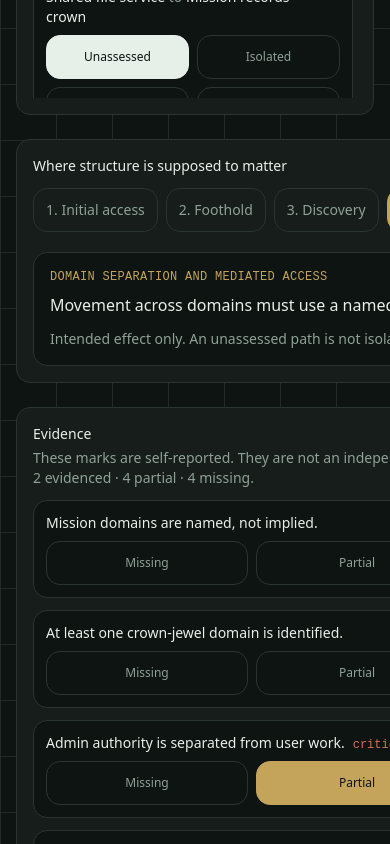
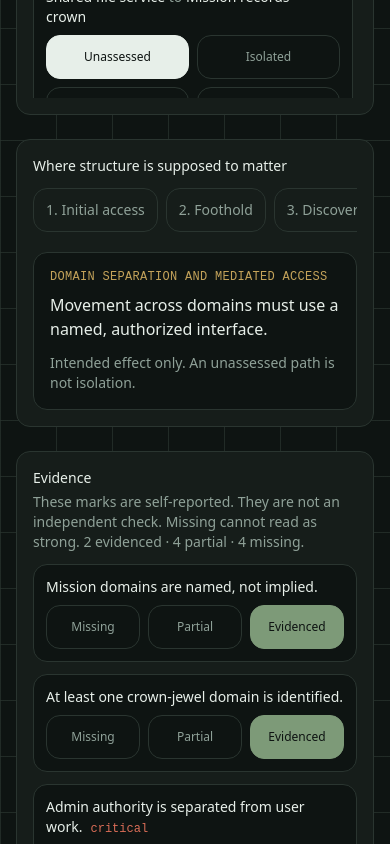
Before and after one commit to GLOBAL-AI-GOVERNANCE/containment-ledger, a React (Vite) app: page / in a window 390 px wide. Shown: the part 2380-3224 px from the top of the page. Built offline with nearby package versions, Linux system fonts and the light colour scheme.

Commit message:
Ledger: keep path and evidence panels within narrow screens (#13)

```diff
--- a/package.json
+++ b/package.json
@@ -6,7 +6,7 @@
     "dev": "vite --host 127.0.0.1 --port 4173",
     "build": "tsc --noEmit && vite build",
     "preview": "vite preview --host 127.0.0.1 --port 4173",
-    "test": "node --experimental-strip-types --test src/lib/ledger.test.ts src/lib/browser.test.ts"
+    "test": "node --experimental-strip-types --test src/lib/ledger.test.ts src/lib/browser.test.ts src/components/layout.test.ts"
   },
   "dependencies": {
     "lucide-react": "^1.57.0",
--- a/src/components/ledger-app.tsx
+++ b/src/components/ledger-app.tsx
@@ -396,7 +396,7 @@ export function LedgerApp() {
       </div>
 
       <section className="mt-6 grid min-w-0 gap-6 lg:grid-cols-[minmax(0,0.9fr)_minmax(0,1.1fr)]">
-        <div className="rounded-card border border-line bg-panel p-4 sm:p-5">
+        <div className="min-w-0 rounded-card border border-line bg-panel p-4 sm:p-5">
           <h2 className="text-sm font-medium text-bone">Where structure is supposed to matter</h2>
           <div className="mt-3 flex min-w-0 gap-2 overflow-x-auto pb-1">
             {PHASES.map((p) => (
@@ -421,7 +421,7 @@ export function LedgerApp() {
           </article>
         </div>
 
-        <div className="rounded-card border border-line bg-panel p-4 sm:p-5">
+        <div className="min-w-0 rounded-card border border-line bg-panel p-4 sm:p-5">
           <h2 className="text-sm font-medium text-bone">Evidence</h2>
           <p className="mt-1 text-sm text-mist">
             These marks are self-reported. They are not an independent check. Missing cannot read as strong.{" "}
--- a/tsconfig.json
+++ b/tsconfig.json
@@ -11,5 +11,5 @@
     "types": ["vite/client"]
   },
   "include": ["src"],
-  "exclude": ["src/lib/ledger.test.ts", "src/lib/browser.test.ts"]
+  "exclude": ["src/lib/ledger.test.ts", "src/lib/browser.test.ts", "src/components/layout.test.ts"]
 }
```
Also changed, not shown: 1 other file (tests, documents, lock files or other folders).
